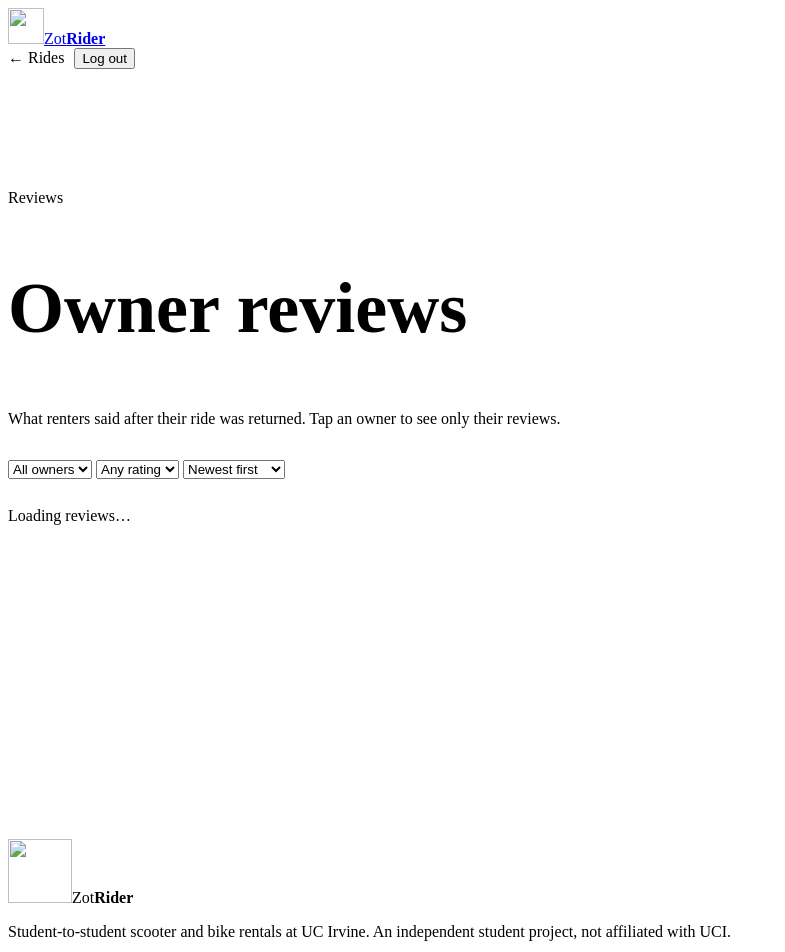
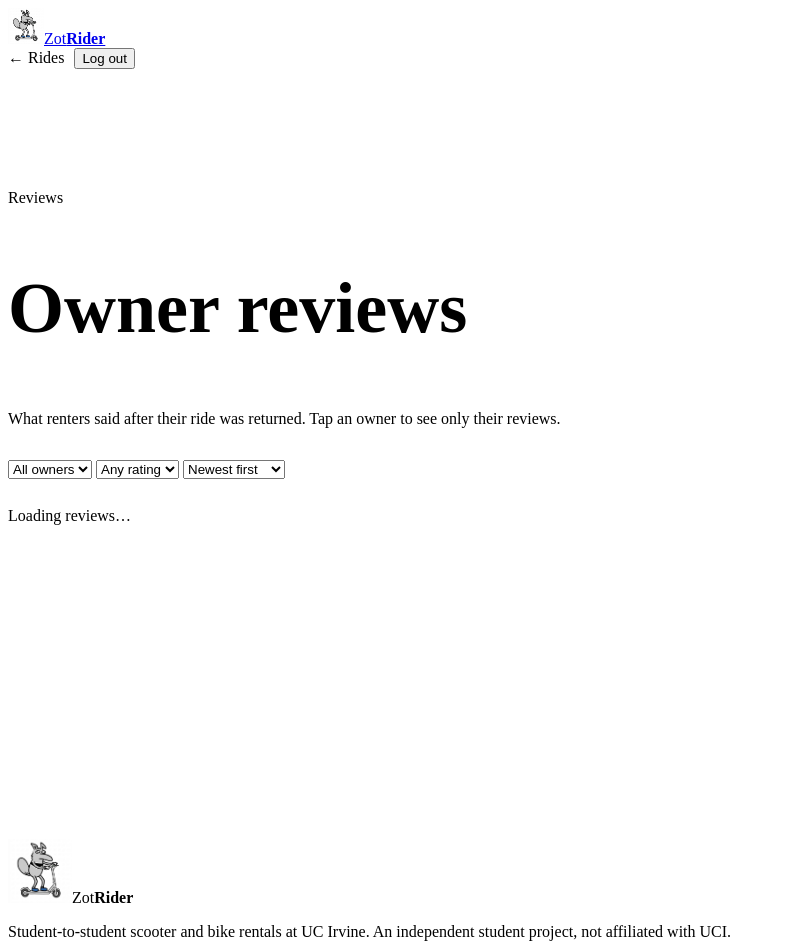
Before and after one commit to wugav/zotrider, a website with bundled scripts: page zotrider/frontend/reviews.html in a window 1280 px wide. Shown: the top 952 px of the page, without its empty margins (0-785 px from the left). Built offline with nearby package versions, Linux system fonts and the light colour scheme; a script that the page names is missing.

Commit message:
Replace corrupt logo/favicon with zotrider.png and use relative paths

```diff
--- a/zotrider/frontend/reviews.html
+++ b/zotrider/frontend/reviews.html
@@ -5,7 +5,7 @@
 <meta name="viewport" content="width=device-width, initial-scale=1, viewport-fit=cover">
 <title>Owner reviews · ZotRider</title>
 <meta name="description" content="What renters say about ZotRider owners.">
-<link rel="icon" href="assets/favicon.png">
+<link rel="icon" href="assets/zotrider.png">
 <link rel="preconnect" href="https://fonts.googleapis.com">
 <link rel="preconnect" href="https://fonts.gstatic.com" crossorigin>
 <link href="https://fonts.googleapis.com/css2?family=Inter:wght@400;500;600;800&display=swap" rel="stylesheet">
@@ -40,7 +40,7 @@
 
 <nav id="nav" class="s">
   <div class="wrap">
-    <a class="logo" href="index.html"><img src="assets/logo.png" alt="" width="36" height="36" class="logo-mark">Zot<b>Rider</b></a>
+    <a class="logo" href="index.html"><img src="assets/zotrider.png" alt="" width="36" height="36" class="logo-mark">Zot<b>Rider</b></a>
     <div class="nav-actions">
       <a class="l-back" href="index.html">← Rides</a>
       <button class="btn o sm" id="lo">Log out</button>
@@ -72,7 +72,7 @@
 
 <footer><div class="wrap">
   <div>
-    <div class="logo"><img src="assets/logo.png" alt="" width="64" height="64" class="logo-mark big">Zot<b>Rider</b></div>
+    <div class="logo"><img src="assets/zotrider.png" alt="" width="64" height="64" class="logo-mark big">Zot<b>Rider</b></div>
     <p>Student-to-student scooter and bike rentals at UC Irvine. An independent student project, not affiliated with UCI.</p>
   </div>
   <div><h4>Help</h4><a href="index.html">Find a ride</a><a href="mailto:rrajewic@uci.edu">Contact</a></div>
```
Also changed, not shown: zotrider/frontend/index.html (+3 -3 lines), zotrider/frontend/login.html (+2 -2 lines), zotrider/frontend/assets/favicon.png (deleted), zotrider/frontend/assets/logo.png (deleted), zotrider/frontend/assets/zotrider.png (added).
